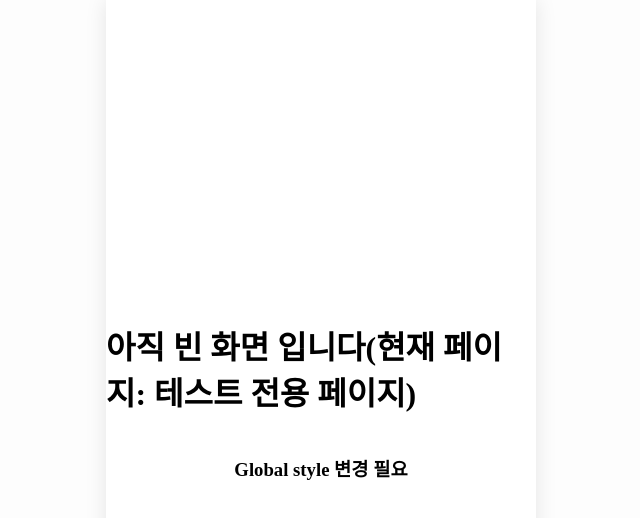
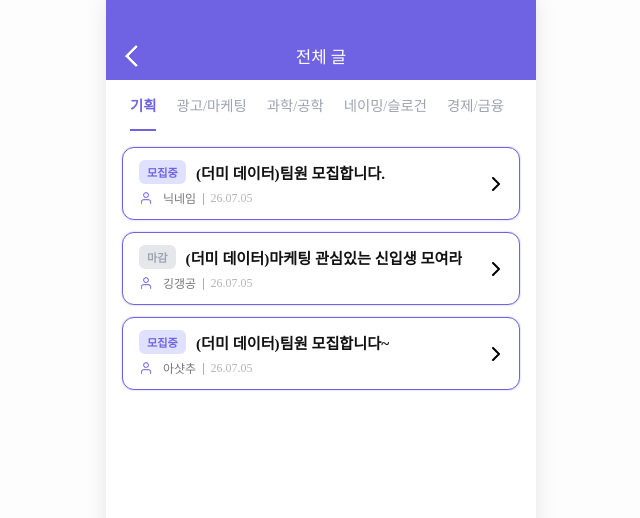
Before and after one commit to Slys0820/Team_seetven-frontend, a React (Create React App) app: page /wholepost in a window 1280 px wide. Shown: the top 518 px of the page, without its empty margins (319-959 px from the left). Built offline with nearby package versions, Linux system fonts and the light colour scheme.

Commit message:
중간 저장

```diff
--- /dev/null
+++ b/src/components/PostInfo.jsx
@@ -0,0 +1,129 @@
+import React from "react";
+import styled from "styled-components";
+
+// 1. 카드를 감싸는 외형 박스 (흰색 배경 + 연한 보라/회색 테두리)
+const CardWrapper = styled.div`
+  width: 100%;
+  padding: 12px 16px;
+  background-color: #ffffff;
+  border: 1px solid #7063e3; /* 테두리*/
+  box-shadow: 0px 0px 2px 0px #7063e380; /*겉 그림자*/
+  border-radius: 12px;
+  box-sizing: border-box;
+  display: flex;
+  flex-direction: column;
+  gap: 5px;
+  position: relative;
+  cursor: pointer;
+  transition: all 0.2s ease;
+
+  &:active {
+    background-color: #f9f9ff; /* 클릭했을 때 피드백 효과 */
+  }
+`;
+
+// 2. 첫 번째 줄 (뱃지 + 제목)
+const TopRow = styled.div`
+  display: flex;
+  align-items: center;
+  gap: 10px;
+  padding-right: 24px; /* 우측 화살표랑 겹치지 않게 여백 */
+`;
+
+// 3. 모집 상태 뱃지 (props로 상태를 받아 색상 분기)
+const Badge = styled.span`
+  font-size: 0.7rem;
+  font-weight: bold;
+  padding: 4px 8px;
+  border-radius: 6px;
+  flex-shrink: 0;
+
+  /* 모집중 상태 */
+  background-color: ${(props) => (props.isClosed ? "#e5e7eb" : "#e0e0ff")};
+  color: ${(props) => (props.isClosed ? "#9ca3af" : "#7063e3")};
+`;
+
+// 4. 글 제목
+const Title = styled.h3`
+  font-size: 0.95rem;
+  font-weight: bold;
+  color: #111111;
+  margin: 0;
+  white-space: nowrap;
+  overflow: hidden;
+  text-overflow: ellipsis;
+`;
+
+// 5. 두 번째 줄 (유저 정보 + 날짜)
+const BottomRow = styled.div`
+  display: flex;
+  align-items: center;
+  gap: 6px;
+  font-size: 0.75rem;
+  color: #777777;
+
+  .icon {
+    display: flex;
+    align-items: center;
+    color: #999999;
+  }
+
+  .date {
+    color: #b5b5b5;
+  }
+`;
+
+// 6. 우측 꺾쇠 화살표 (>)
+const ArrowIcon = styled.div`
+  position: absolute;
+  right: 16px;
+  top: 50%;
+  transform: translateY(-50%);
+  display: flex;
+  align-items: center;
+
+  img {
+    width: 14px;
+    height: 14px;
+  }
+`;
+
+/**
+ * @param {boolean} isClosed - 마감 여부 (true면 마감, false면 모집중)
+ * @param {string} title - 글 제목
+ * @param {string} nickname - 작성자 닉네임
+ * @param {string} date - 작성 날짜
+ * @param {function} onClick - 카드 클릭 시 실행할 함수 (상세 페이지 이동 등)
+ */
+function PostInfo({ isClosed, title, nickname, date, onClick }) {
+  return (
+    <CardWrapper onClick={onClick}>
+      {/* 상단: 뱃지 및 제목 */}
+      <TopRow>
+        <Badge isClosed={isClosed}>{isClosed ? "마감" : "모집중"}</Badge>
+        <Title>{title}</Title>
+      </TopRow>
+
+      {/* 하단: 작성자 및 날짜 */}
+      <BottomRow>
+        <span className="icon">
+          <img
+            src="./user.png"
+            alt="user"
+            style={{ width: "14px", height: "14px", marginRight: "4px" }}
+          />
+        </span>
+        <span>{nickname}</span>
+        <span>|</span>
+        <span className="date">{date}</span>
+      </BottomRow>
+
+      {/* 가장 오른쪽 화살표 */}
+      <ArrowIcon>
+        <img src="./Arrow.svg" alt="arrow" />
+      </ArrowIcon>
+    </CardWrapper>
+  );
+}
+
+export default PostInfo;
--- a/src/pages/WholePost.jsx
+++ b/src/pages/WholePost.jsx
@@ -1,25 +1,140 @@
+import React, { useState } from "react";
 import styled from "styled-components";
-import { useNavigate } from "react-router-dom";
+import PostInfo from "../components/PostInfo";
+import PurpleHeader from "../components/PurpleHeader";
 
-const Temp_style = styled.div`
+const Box = styled.div`
+  width: 100%;
+  min-height: 100dvh;
+  background-color: #ffffff;
   display: flex;
-  justify-content: center;
   flex-direction: column;
-  align-items: center;
-  height: 100vh;
+`;
+
+const TabBar = styled.div`
+  width: 100%;
+  display: flex;
+  gap: 20px;
+  padding: 0 24px;
+  border-bottom: none;
+  overflow-x: auto;
+  white-space: nowrap;
+  box-sizing: border-box;
+
+  &::-webkit-scrollbar {
+    display: none;
+  }
+  scrollbar-width: none;
+`;
+
+const TabItem = styled.div`
+  padding: 14px 0;
+  font-size: 0.9rem;
+  font-weight: ${(props) => (props.active ? "bold" : "normal")};
+  color: ${(props) => (props.active ? "#7063e3" : "#9ca3af")};
+  border-bottom: ${(props) => (props.active ? "2px solid #7063e3" : "2px solid transparent")};
+  cursor: pointer;
+`;
+
+const PostListContainer = styled.div`
+  width: 100%;
+  padding: 16px;
+  box-sizing: border-box;
+  display: flex;
+  flex-direction: column;
+  gap: 12px;
 `;
 
 function WholePost() {
-  const navigate = useNavigate();
+  const categories = [
+    "기획",
+    "광고/마케팅",
+    "과학/공학",
+    "네이밍/슬로건",
+    "경제/금융",
+  ];
+  const [activeTab, setActiveTab] = useState("기획");
+
+  // 🚀 백엔드에서 받아올 데이터 구조 시뮬레이션 (더미 데이터)
+  const dummyPosts = [
+    {
+      id: 1,
+      category: "기획",
+      isClosed: false,
+      title: "(더미 데이터)팀원 모집합니다.",
+      nickname: "닉네임",
+      date: "26.07.05",
+    },
+    {
+      id: 2,
+      category: "기획",
+      isClosed: true,
+      title: "(더미 데이터)마케팅 관심있는 신입생 모여라",
+      nickname: "깅갱공",
+      date: "26.07.05",
+    },
+    {
+      id: 3,
+      category: "기획",
+      isClosed: false,
+      title: "(더미 데이터)팀원 모집합니다~",
+      nickname: "아샷추",
+      date: "26.07.05",
+    },
+    {
+      id: 4,
+      category: "광고/마케팅",
+      isClosed: false,
+      title: "(더미 데이터)광고 공모전 나가실 분!",
+      nickname: "아이디어맨",
+      date: "26.07.06",
+    },
+  ];
+
+  // 현재 선택된 탭(카테고리)에 해당하는 글들만 필터링
+  const filteredPosts = dummyPosts.filter(
+    (post) => post.category === activeTab
+  );
+
   return (
-    <>
-      <Temp_style>
-        <h1>아직 빈 화면 입니다(현재 페이지: 테스트 전용 페이지)</h1>
-        <div2>
-          <h3>Global style 변경 필요</h3>
-        </div2>
-      </Temp_style>
-    </>
+    <Box>
+      <PurpleHeader title="전체 글" />
+
+      <TabBar>
+        {categories.map((category) => (
+          <TabItem
+            key={category}
+            active={activeTab === category}
+            onClick={() => setActiveTab(category)}
+          >
+            {category}
+          </TabItem>
+        ))}
+      </TabBar>
+
+      <PostListContainer>
+        {/* 🚀 필터링된 배열을 map 돌려서 PostInfo 컴포넌트 동적 렌더링 */}
+        {filteredPosts.length > 0 ? (
+          filteredPosts.map((post) => (
+            <PostInfo
+              key={post.id}
+              isClosed={post.isClosed}
+              title={post.title}
+              nickname={post.nickname}
+              date={post.date}
+              onClick={() => console.log(`${post.id}번 글 클릭됨`)} // 링크 이동으로 변경
+            />
+          ))
+        ) : (
+          // 게시글이 없을시 뜨는 문구
+          <div
+            style={{ textAlign: "center", color: "#9ca3af", padding: "40px 0" }}
+          >
+            등록된 게시글이 없습니다.
+          </div>
+        )}
+      </PostListContainer>
+    </Box>
   );
 }
 
```
Also changed, not shown: public/Arrow.svg (added), src/components/PersonInfo.jsx (added).
